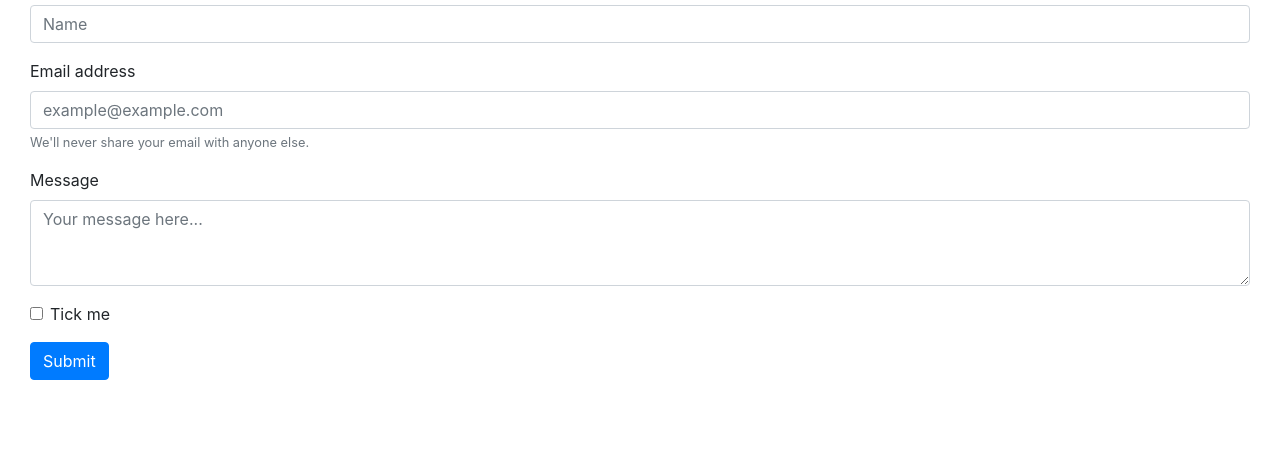
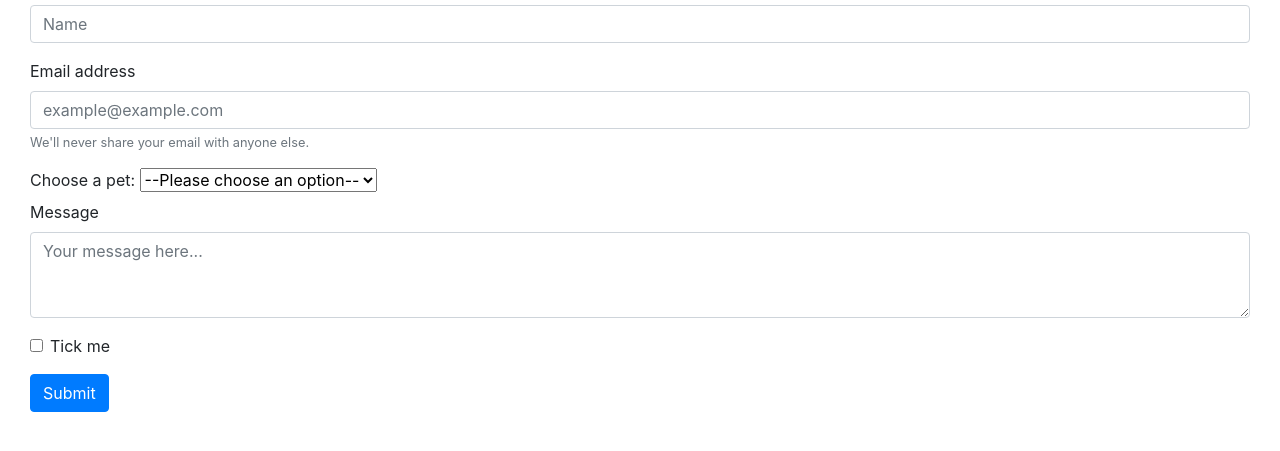
Before and after one commit to ciaranmccullough/zapier-netlify-form, a plain HTML site: page index.html in a window 1280 px wide. Shown: the part 191-642 px from the top of the page. Drawn offline with nearby package versions, Linux system fonts and the light colour scheme.

Commit message:
added select testing

```diff
--- a/index.html
+++ b/index.html
@@ -40,6 +40,19 @@
           >We'll never share your email with anyone else.</small
         >
       </div>
+      <div>
+        <label for="pet-select">Choose a pet:</label>
+
+        <select name="pets" id="pet-select">
+          <option value="">--Please choose an option--</option>
+          <option value="dog">Dog</option>
+          <option value="cat">Cat</option>
+          <option value="hamster">Hamster</option>
+          <option value="parrot">Parrot</option>
+          <option value="spider">Spider</option>
+          <option value="goldfish">Goldfish</option>
+        </select>
+      </div>
       <div class="form-group">
         <label for="exampleFormControlTextarea1">Message</label>
         <textarea
@@ -50,6 +63,7 @@
           placeholder="Your message here..."
         ></textarea>
       </div>
+
       <div class="form-group form-check">
         <input type="checkbox" class="form-check-input" id="exampleCheck1" />
         <label class="form-check-label" for="exampleCheck1">Tick me</label>
```
